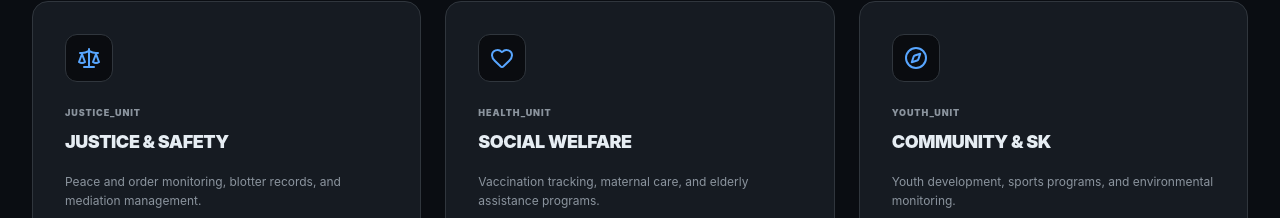
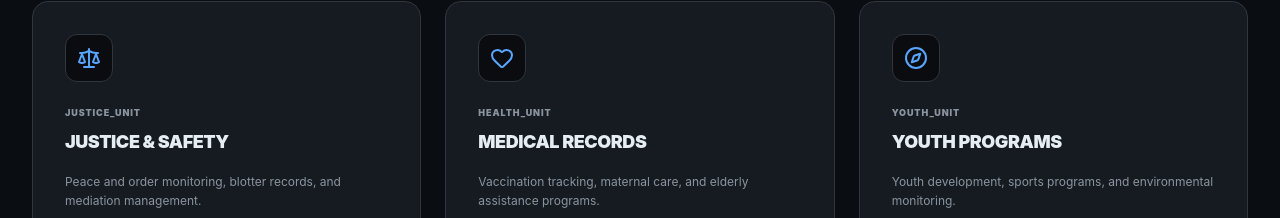
Before and after one commit to zelman4u/Baluarte, a React (Vite) app: page / in a window 1280 px wide. Shown: the part 712-930 px from the top of the page. Built offline with nearby package versions, Linux system fonts and the light colour scheme; no server answers.

Commit message:
feat: Update landing page links and dev server fallback
Adjusts navigation paths for landing page modules and adds an explicit fallback handler in Vite's development server to ensure correct SPA routing.

```diff
--- a/server.ts
+++ b/server.ts
@@ -1,6 +1,7 @@
 import express from 'express';
 import { createServer as createViteServer } from 'vite';
 import path from 'path';
+import fs from 'fs';
 import { fileURLToPath } from 'url';
 
 const __filename = fileURLToPath(import.meta.url);
@@ -17,6 +18,18 @@ async function startServer() {
       appType: 'spa',
     });
     app.use(vite.middlewares);
+
+    // Explicit fallback for dev mode if needed
+    app.get('*', async (req, res, next) => {
+      const url = req.originalUrl;
+      try {
+        let template = fs.readFileSync(path.resolve(__dirname, 'index.html'), 'utf-8');
+        template = await vite.transformIndexHtml(url, template);
+        res.status(200).set({ 'Content-Type': 'text/html' }).end(template);
+      } catch (e) {
+        next(e);
+      }
+    });
   } else {
     // Production static serving
     const distPath = path.join(process.cwd(), 'dist');
--- a/src/pages/LandingPage.tsx
+++ b/src/pages/LandingPage.tsx
@@ -83,9 +83,9 @@ export const LandingPage: React.FC = () => {
 
           <div className="grid grid-cols-1 md:grid-cols-2 lg:grid-cols-3 gap-6">
             {[
-              { id: 'JUSTICE', title: 'Justice & Safety', desc: 'Peace and order monitoring, blotter records, and mediation management.', icon: Scale, path: '/info/justice' },
-              { id: 'HEALTH', title: 'Social Welfare', desc: 'Vaccination tracking, maternal care, and elderly assistance programs.', icon: Heart, path: '/info/health' },
-              { id: 'YOUTH', title: 'Community & SK', desc: 'Youth development, sports programs, and environmental monitoring.', icon: Compass, path: '/info/youth' },
+              { id: 'JUSTICE', title: 'Justice & Safety', desc: 'Peace and order monitoring, blotter records, and mediation management.', icon: Scale, path: '/blotter' },
+              { id: 'HEALTH', title: 'Medical Records', desc: 'Vaccination tracking, maternal care, and elderly assistance programs.', icon: Heart, path: '/health' },
+              { id: 'YOUTH', title: 'Youth Programs', desc: 'Youth development, sports programs, and environmental monitoring.', icon: Compass, path: '/youth' },
             ].map(dept => (
               <Link key={dept.id} to={dept.path} className="group">
                 <div className="p-8 h-full bg-brand-card border border-brand-border rounded-2xl hover:border-brand-primary/50 transition-all">
```
